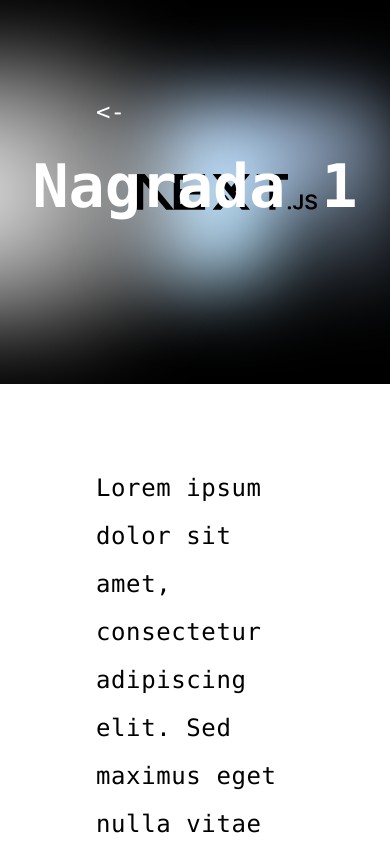
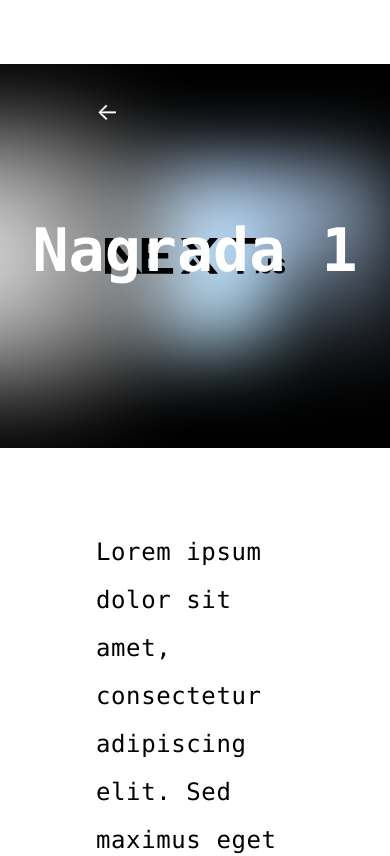
Before and after one commit to blekso/student-reward-system-fe, a Next.js app: page /reward/1 in a window 390 px wide. Shown: the top 856 px of the page. Built offline with nearby package versions, Linux system fonts and the light colour scheme.

Commit message:
added single reward page

```diff
--- a/package.json
+++ b/package.json
@@ -12,6 +12,8 @@
     "@types/node": "20.4.2",
     "@types/react": "18.2.15",
     "@types/react-dom": "18.2.7",
+    "@web3modal/ethereum": "^2.7.0",
+    "@web3modal/react": "^2.7.0",
     "autoprefixer": "10.4.14",
     "eslint": "8.45.0",
     "eslint-config-next": "13.4.10",
@@ -20,6 +22,8 @@
     "react": "18.2.0",
     "react-dom": "18.2.0",
     "tailwindcss": "3.3.3",
-    "typescript": "5.1.6"
+    "typescript": "5.1.6",
+    "viem": "^1.2.15",
+    "wagmi": "^1.3.8"
   }
 }
--- a/src/app/page.tsx
+++ b/src/app/page.tsx
@@ -1,4 +1,5 @@
 import Image from 'next/image'
+import Link from 'next/link'
 
 export default function Home() {
   return (
@@ -38,11 +39,9 @@ export default function Home() {
       </div> */}
 
       <div className="mt-24 grid text-center lg:mb-0 lg:grid-cols-2 gap-8 lg:text-left">
-        <a
-          href="https://nextjs.org/docs?utm_source=create-next-app&utm_medium=appdir-template&utm_campaign=create-next-app"
+        <Link
+          href="reward/a"
           className="grid grid-cols-2 group rounded-lg border border-transparent px-5 py-4 transition-colors hover:border-gray-300 hover:bg-gray-100 hover:dark:border-neutral-700 hover:dark:bg-neutral-800/30"
-          target="_blank"
-          rel="noopener noreferrer"
         >
           <div className="flex items-center justify-center">
             <Image
@@ -66,7 +65,7 @@ export default function Home() {
             Find in-depth information about Next.js features and API.
           </p>
         </div>
-        </a>
+        </Link>
       </div>
     </main>
   )
--- a/src/app/reward/[id]/page.tsx
+++ b/src/app/reward/[id]/page.tsx
@@ -1,19 +1,21 @@
 import Image from 'next/image'
+import Link from 'next/link'
 
 export default function Home() {
   return (
-    <main className="grid grid-cols-1 gap-20 font-mono mb-64">
-      <div className="h-96 bg-black relative flex items-center justify-center place-items-center before:absolute before:h-[300px] before:w-[480px] before:-translate-x-1/2 before:rounded-full before:bg-gradient-radial before:from-white before:to-transparent before:blur-2xl before:content-[''] after:absolute after:-z-20 after:h-[180px] after:w-[240px] after:translate-x-1/3 after:bg-gradient-conic after:from-sky-200 after:via-blue-200 after:blur-2xl after:content-[''] before:dark:bg-gradient-to-br before:dark:from-transparent before:dark:to-blue-700 before:dark:opacity-10 after:dark:from-sky-900 after:dark:via-[#0141ff] after:dark:opacity-40 before:lg:h-[360px] z-[-1]">
-        <a
+      <div>
+        <Link
             className="z-50 pointer-events-none flex place-items-center gap-2 p-8 lg:pointer-events-auto lg:p-0"
-            href="https://vercel.com?utm_source=create-next-app&utm_medium=appdir-template&utm_campaign=create-next-app"
-            target="_blank"
-            rel="noopener noreferrer"
+            href="http://localhost:3000"
           >
           <span className="absolute top-24 left-24 text-2xl text-white transition-transform group-hover:translate-x-1 motion-reduce:transform-none">
               &lt;-
           </span>
-        </a>
+        </Link>
+        <main className="grid grid-cols-1 gap-20 font-mono mb-64">
+
+          <div className="h-96 bg-black relative flex items-center justify-center place-items-center before:absolute before:h-[300px] before:w-[480px] before:-translate-x-1/2 before:rounded-full before:bg-gradient-radial before:from-white before:to-transparent before:blur-2xl before:content-[''] after:absolute after:-z-20 after:h-[180px] after:w-[240px] after:translate-x-1/3 after:bg-gradient-conic after:from-sky-200 after:via-blue-200 after:blur-2xl after:content-[''] before:dark:bg-gradient-to-br before:dark:from-transparent before:dark:to-blue-700 before:dark:opacity-10 after:dark:from-sky-900 after:dark:via-[#0141ff] after:dark:opacity-40 before:lg:h-[360px] z-[-1]">
+
             <Image
               className="relative dark:drop-shadow-[0_0_0.3rem_#ffffff70]"
               src="/next.svg"
@@ -42,5 +44,6 @@ export default function Home() {
             </p>
           </div>
         </main>
+      </div>
   )
 }
```
Also changed, not shown: 1 other file (tests, documents, lock files or other folders). Lines whose indentation alone changed are shown as unchanged.
